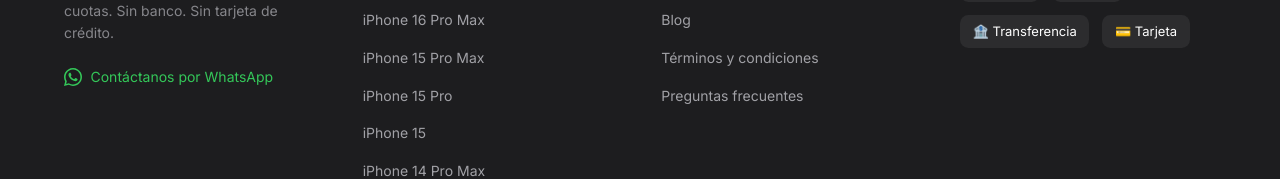
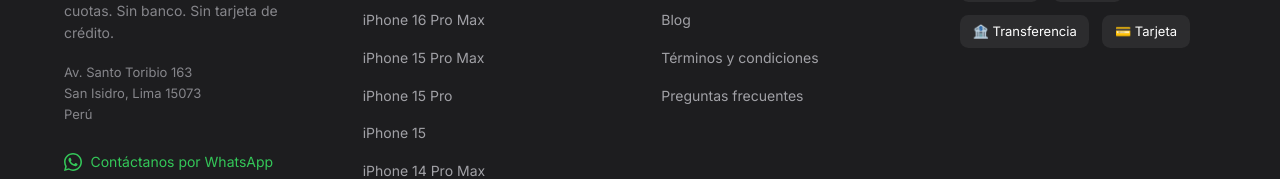
Before and after one commit to PercyTuncar/iphone-store, a Next.js app: page / in a window 1280 px wide. Shown: the part 2469-2648 px from the top of the page. Built offline with nearby package versions, Linux system fonts and the light colour scheme; no server answers; the database is empty.

Commit message:
Add physical address consistently
- Add address to Organization JSON-LD schema
- Display address in footer
- Add physicalAddress field to SiteSettings type
- Address: Av. Santo Toribio 163, San Isidro, Lima 15073

```diff
--- a/src/components/layout/Footer.tsx
+++ b/src/components/layout/Footer.tsx
@@ -31,14 +31,19 @@
           {/* Brand */}
           <div className="col-span-2 md:col-span-1">
             <p className="font-semibold text-[17px] mb-3">iPhone en Cuotas</p>
-            <p className="text-[14px] text-[#86868B] leading-relaxed max-w-[220px]">
+            <p className="text-[14px] text-[#86868B] leading-relaxed max-w-[220px] mb-4">
               Tu iPhone nuevo en cómodas cuotas. Sin banco. Sin tarjeta de crédito.
             </p>
+            <address className="text-[13px] text-[#86868B] not-italic leading-relaxed mb-4">
+              Av. Santo Toribio 163<br />
+              San Isidro, Lima 15073<br />
+              Perú
+            </address>
             <a
               href={`https://wa.me/${WHATSAPP}?text=Hola, quiero consultar sobre los iPhones en cuotas`}
               target="_blank"
               rel="noopener noreferrer"
-              className="inline-flex items-center gap-2 mt-5 text-[14px] text-[#34C759] hover:text-white transition-colors"
+              className="inline-flex items-center gap-2 mt-2 text-[14px] text-[#34C759] hover:text-white transition-colors"
             >
               {/* WhatsApp icon (inline SVG) */}
               <svg width="18" height="18" viewBox="0 0 24 24" fill="currentColor" aria-hidden="true">
--- a/src/lib/utils/schema.ts
+++ b/src/lib/utils/schema.ts
@@ -198,8 +198,11 @@
     image: `${SITE_URL}/og-default.jpg`,
     address: {
       '@type': 'PostalAddress',
+      streetAddress: 'Av. Santo Toribio 163',
+      addressLocality: 'San Isidro',
+      addressRegion: 'Lima',
+      postalCode: '15073',
       addressCountry: 'PE',
-      addressRegion: 'Lima',
     },
     contactPoint: {
       '@type': 'ContactPoint',
```
Also changed, not shown: src/types/settings.ts (+7 -0 lines).
